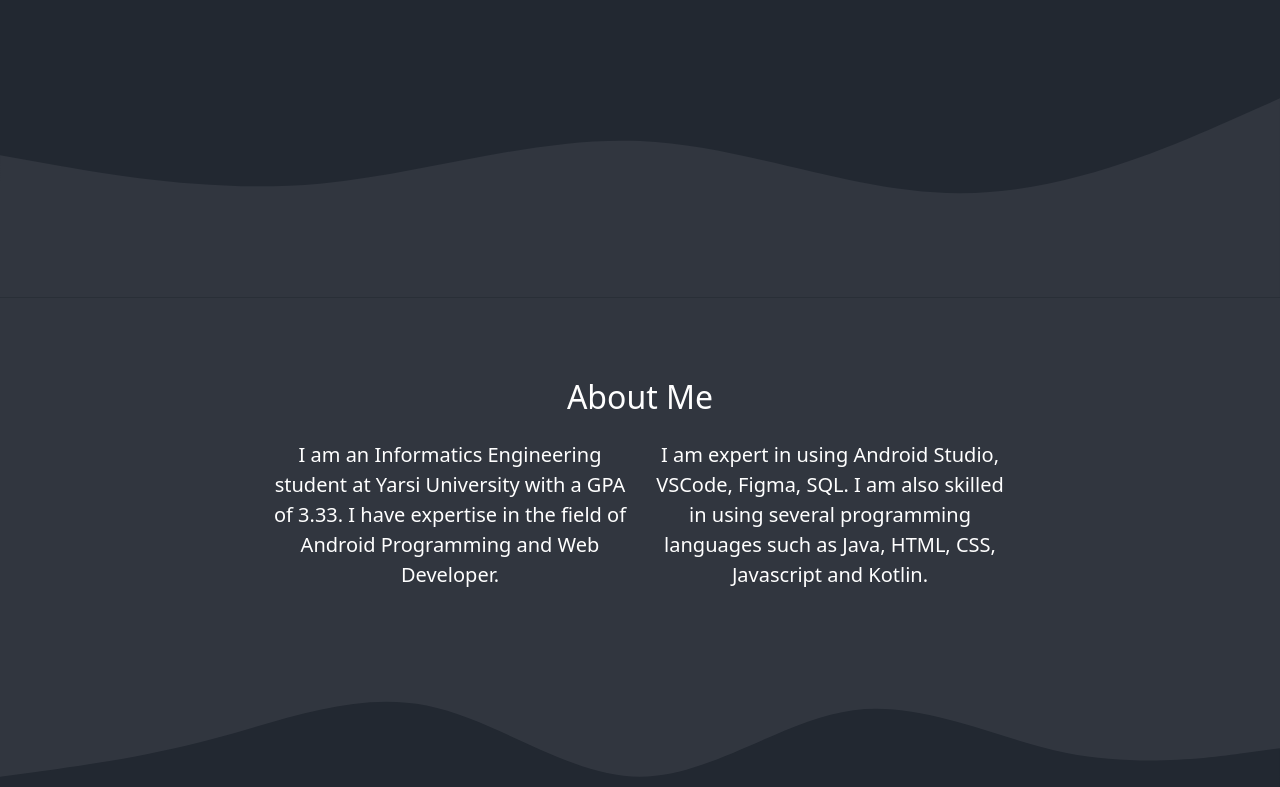
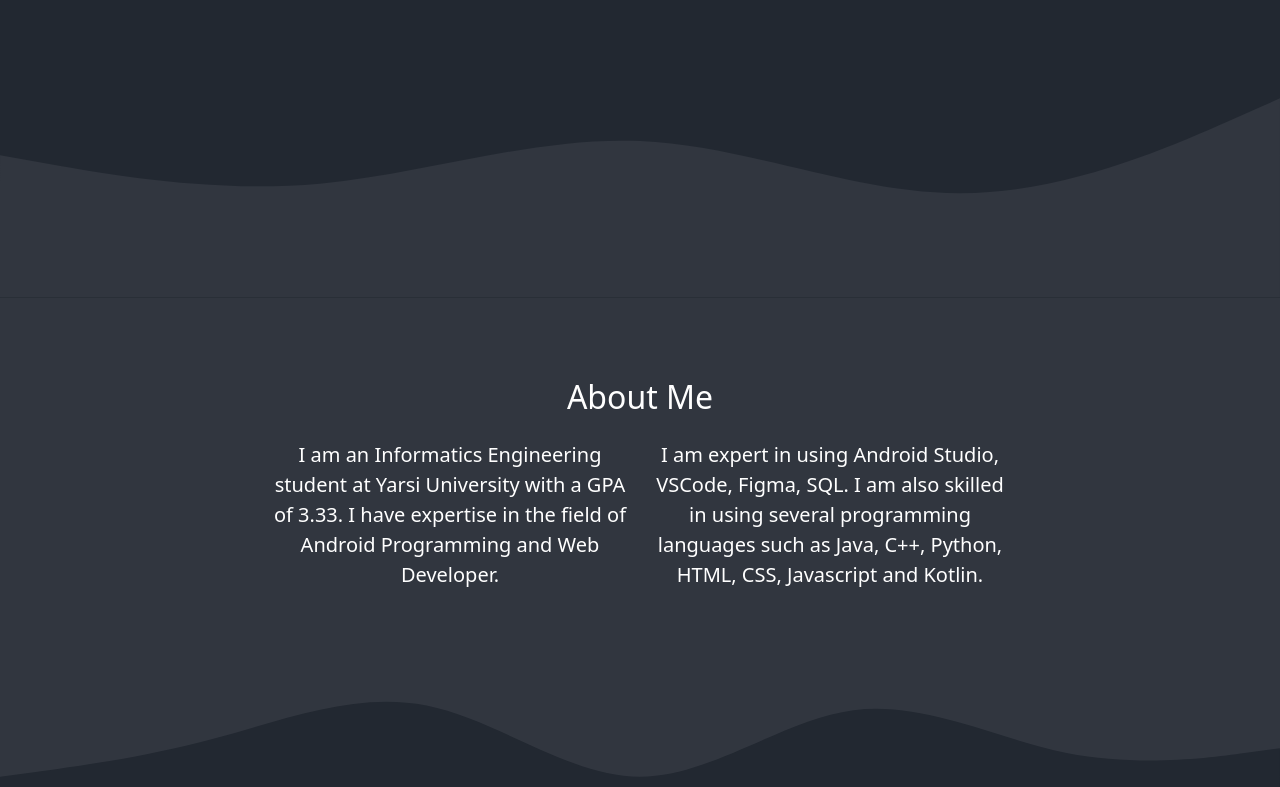
Before and after one commit to enriohernanda/Portofolio-Enrio-Hernanda, a plain HTML site: page index.html in a window 1280 px wide. Shown: the part 404-1191 px from the top of the page. Drawn offline with nearby package versions, Linux system fonts and the light colour scheme.

Commit message:
revisi about

```diff
--- a/index.html
+++ b/index.html
@@ -66,7 +66,7 @@
         </div>
         <div class="row justify-content-center fs-5 text-center">
           <div class="col-md-4 mb-3">I am an Informatics Engineering student at Yarsi University with a GPA of 3.33. I have expertise in the field of Android Programming and Web Developer.</div>
-          <div class="col-md-4 mb-3">I am expert in using Android Studio, VSCode, Figma, SQL. I am also skilled in using several programming languages such as Java, HTML, CSS, Javascript and Kotlin.</div>
+          <div class="col-md-4 mb-3">I am expert in using Android Studio, VSCode, Figma, SQL. I am also skilled in using several programming languages such as Java, C++, Python, HTML, CSS, Javascript and Kotlin.</div>
         </div>
       </div>
       <svg xmlns="http://www.w3.org/2000/svg" viewBox="0 0 1440 320">
```
